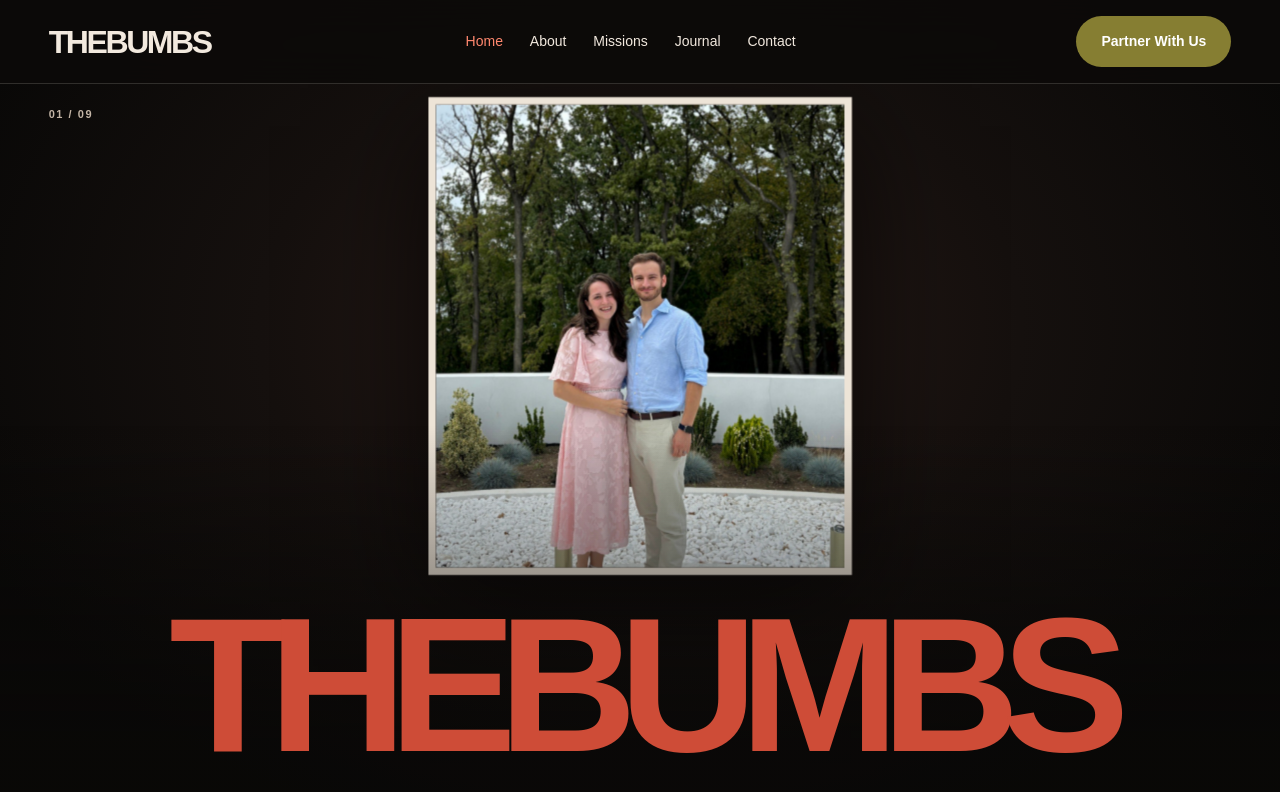
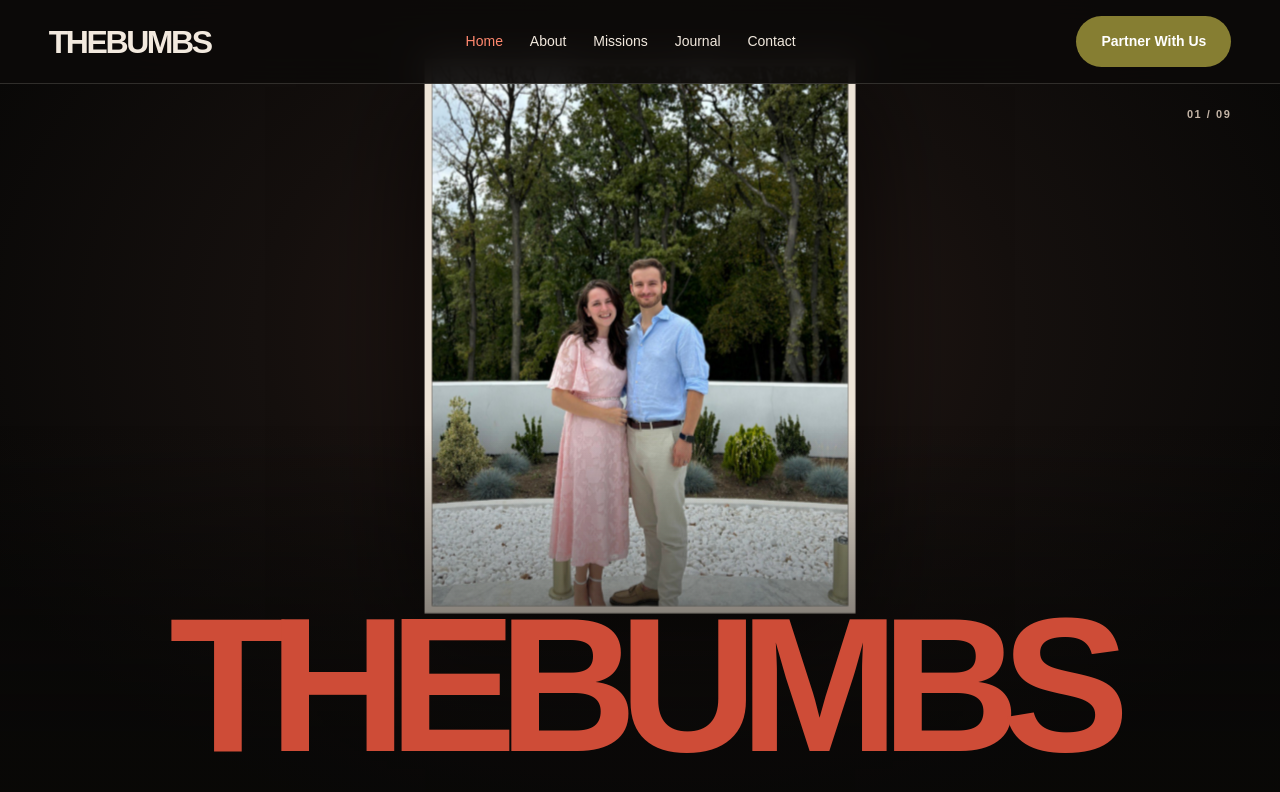
Before and after one commit to bumbmatei-sys/thebumbs-website, a Next.js app: page / in a window 1280 px wide. Shown: the top 792 px of the page. Built offline with nearby package versions, Linux system fonts and the light colour scheme.

Commit message:
style: preserve natural photo proportions and immersive 3D depth

```diff
--- a/app/globals.css
+++ b/app/globals.css
@@ -248,7 +248,7 @@ body{background:var(--cream);color:var(--ink)}
 
 /* THEBUMBS wordmark and nine-image tunnel now share the very first viewport. */
 .photo-tunnel{
-  height:550svh;
+  height:900svh;
   margin:0 calc(-1 * clamp(20px,3.8vw,72px));
   background:#090807;
   isolation:isolate;
@@ -283,8 +283,12 @@ body{background:var(--cream);color:var(--ink)}
   position:absolute;
   top:42%;
   left:50%;
-  width:clamp(260px,31vw,560px);
-  height:clamp(310px,56svh,710px);
+  /* The photograph decides its dimensions; no forced square or portrait crop. */
+  display:block;
+  width:max-content;
+  height:max-content;
+  max-width:min(70vw,820px);
+  max-height:65svh;
   margin:0;
   border:clamp(5px,.55vw,9px) solid #EDE4D7;
   overflow:hidden;
@@ -293,7 +297,14 @@ body{background:var(--cream);color:var(--ink)}
   backface-visibility:hidden;
   background:#211B17;
 }
-.tunnel-photo img{display:block;width:100%;height:100%;object-fit:cover}
+.tunnel-photo img{
+  display:block;
+  width:auto;
+  height:auto;
+  max-width:min(70vw,820px);
+  max-height:65svh;
+  object-fit:contain;
+}
 .photo-tunnel-label{
   position:absolute;
   z-index:4;
@@ -302,7 +313,7 @@ body{background:var(--cream);color:var(--ink)}
   right:clamp(20px,3.8vw,72px);
   display:flex;
   align-items:center;
-  justify-content:space-between;
+  justify-content:flex-end;
   color:var(--muted);
   font-size:11px;
   letter-spacing:.14em;
@@ -352,9 +363,10 @@ body{background:var(--cream);color:var(--ink)}
   .site-header .header-personal-name{font-size:clamp(10px,2.3vw,13px);letter-spacing:.055em}
   .site-header .brand{font-size:clamp(18px,4.6vw,24px)}
   .site-header .header-partner{font-size:11px;padding:11px 12px;margin-left:auto}
-  .photo-tunnel{height:475svh;margin:0 -18px}
+  .photo-tunnel{height:760svh;margin:0 -18px}
   .photo-tunnel-label{top:90px;left:18px;right:18px;font-size:9px}
-  .tunnel-photo{width:min(80vw,440px);height:min(56svh,540px);top:42%;border-width:5px}
+  .tunnel-photo{width:max-content;height:max-content;max-width:82vw;max-height:60svh;top:42%;border-width:5px}
+  .tunnel-photo img{width:auto;height:auto;max-width:82vw;max-height:60svh;object-fit:contain}
   .intro-brand-lockup{bottom:clamp(70px,11svh,110px);left:10px;right:10px}
   .intro-brand-lockup .cinematic-title{font-size:15.2vw}
   .intro-brand-lockup .cinematic-subtitle{font-size:12px;margin-bottom:17px}
@@ -373,11 +385,12 @@ body{background:var(--cream);color:var(--ink)}
   }
   .tunnel-photo{
     position:relative;top:auto;left:auto;
-    width:100%;height:auto;aspect-ratio:3/4;
+    width:100%;height:auto;max-width:100%;max-height:none;aspect-ratio:auto;
     transform:none!important;opacity:1!important;
     border-width:3px;will-change:auto;
   }
   .photo-tunnel-label{top:90px}
+  .tunnel-photo img{width:100%;height:auto;max-width:100%;max-height:none;object-fit:contain}
   .intro-brand-lockup{position:relative;bottom:auto;left:auto;right:auto;transform:none!important;opacity:1!important}
   .manifesto-word{will-change:auto;filter:none!important;transform:none!important}
 }
```
